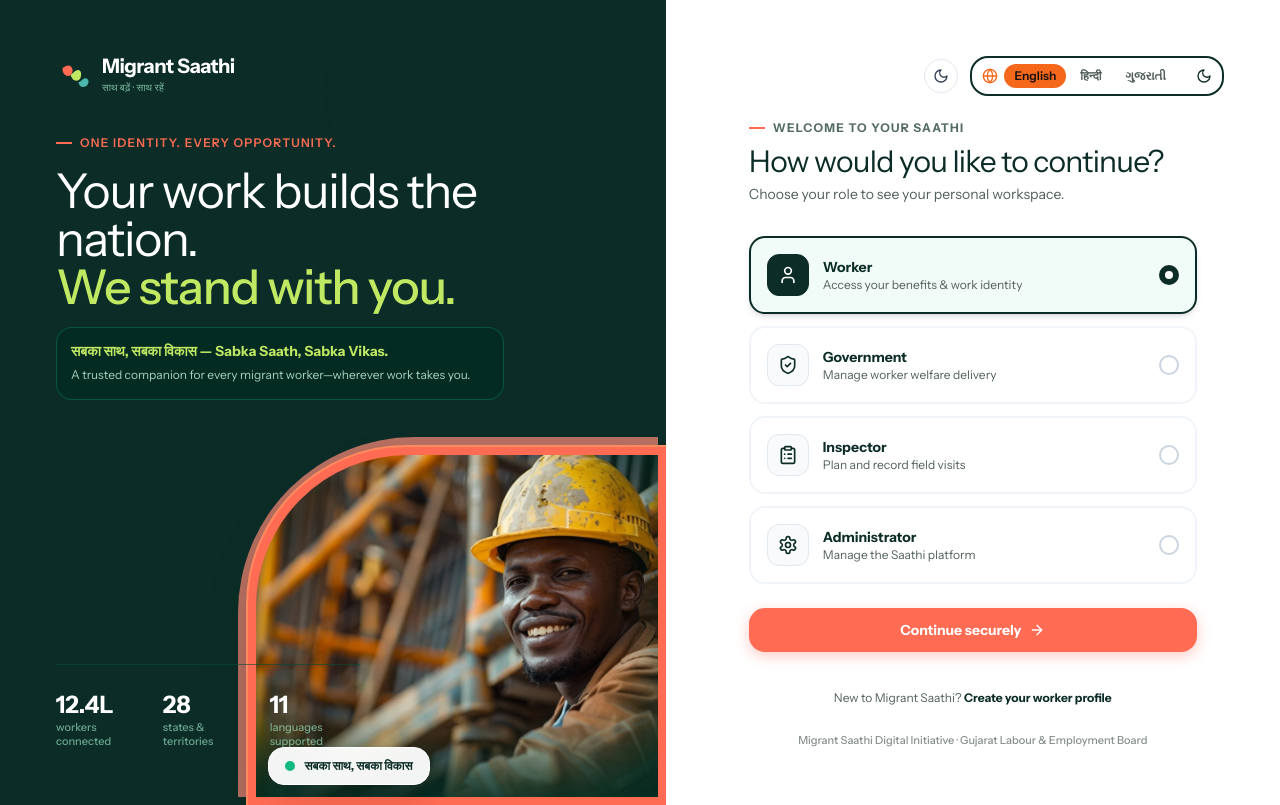
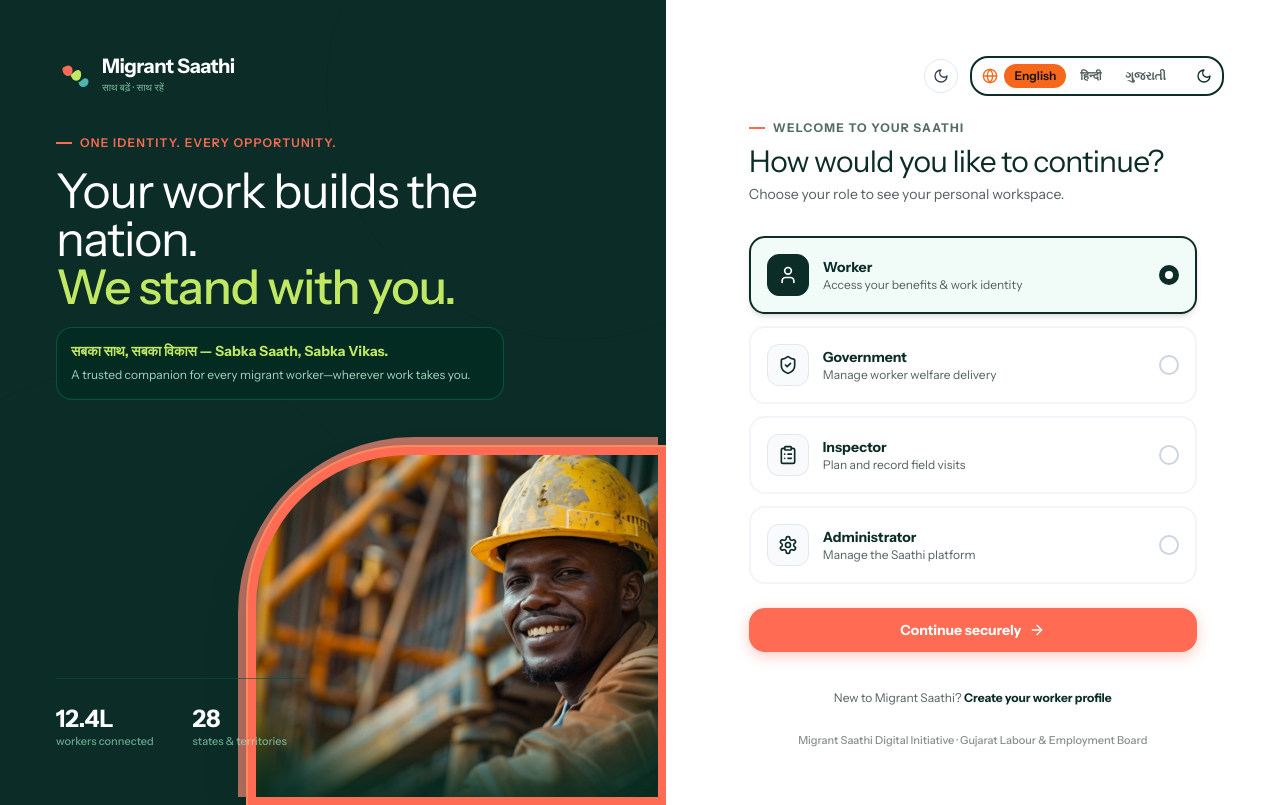
Before and after one commit to ohmsharma1401-rgb/migrant-saathi-ai, a React (Vite) app in the folder frontend/: page /select-role in a window 1280 px wide. Built offline with nearby package versions, Linux system fonts and the light colour scheme.

Commit message:
fix(hero): remove 11 languages stat and floating image badge

```diff
--- a/frontend/src/pages/public/RoleSelection.tsx
+++ b/frontend/src/pages/public/RoleSelection.tsx
@@ -112,17 +112,11 @@
               alt="Sabka Saath Sabka Vikas"
               className="w-full h-full object-cover object-top rounded-tl-[9.5rem]"
             />
-
-            {/* Floating Verified Badge */}
-            <div className="absolute bottom-5 left-5 bg-white/95 backdrop-blur-md px-4 py-2.5 rounded-2xl text-[#0C2D27] text-xs font-extrabold shadow-xl flex items-center gap-2.5 border border-white">
-              <span className="w-2.5 h-2.5 rounded-full bg-emerald-500 animate-pulse" />
-              <span>सबका साथ, सबका विकास</span>
-            </div>
           </div>
         </div>
 
         {/* Stats Row */}
-        <div className="relative z-20 grid grid-cols-3 gap-4 pt-6 border-t border-emerald-900/60 max-w-[55%]">
+        <div className="relative z-20 grid grid-cols-2 gap-6 pt-6 border-t border-emerald-900/60 max-w-[45%]">
           <div>
             <b className="text-xl xl:text-2xl font-bold text-white block">12.4L</b>
             <span className="text-[11px] text-emerald-200/60 font-medium leading-tight block">workers connected</span>
@@ -130,10 +124,6 @@
           <div>
             <b className="text-xl xl:text-2xl font-bold text-white block">28</b>
             <span className="text-[11px] text-emerald-200/60 font-medium leading-tight block">states &amp; territories</span>
-          </div>
-          <div>
-            <b className="text-xl xl:text-2xl font-bold text-white block">11</b>
-            <span className="text-[11px] text-emerald-200/60 font-medium leading-tight block">languages supported</span>
           </div>
         </div>
       </div>
```
